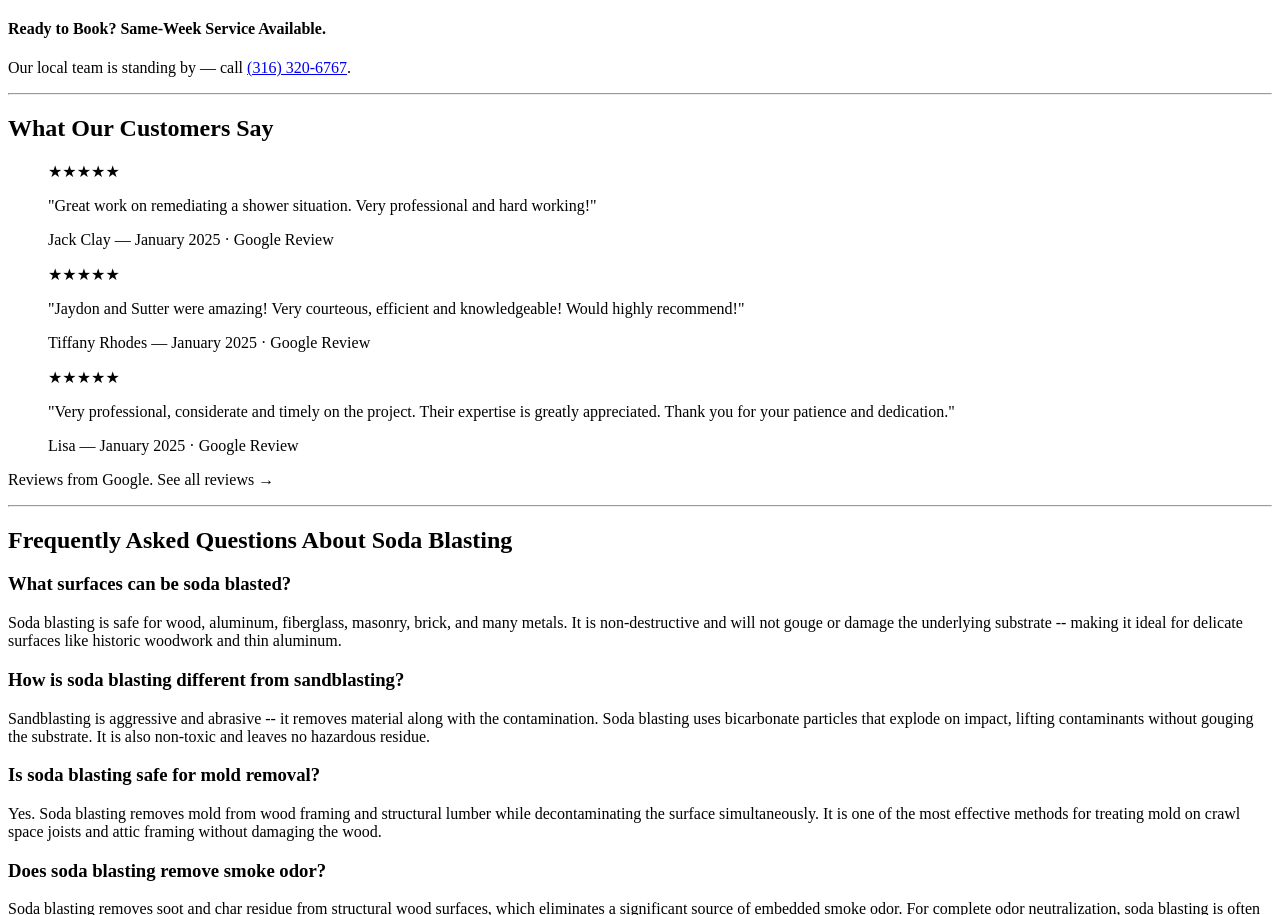
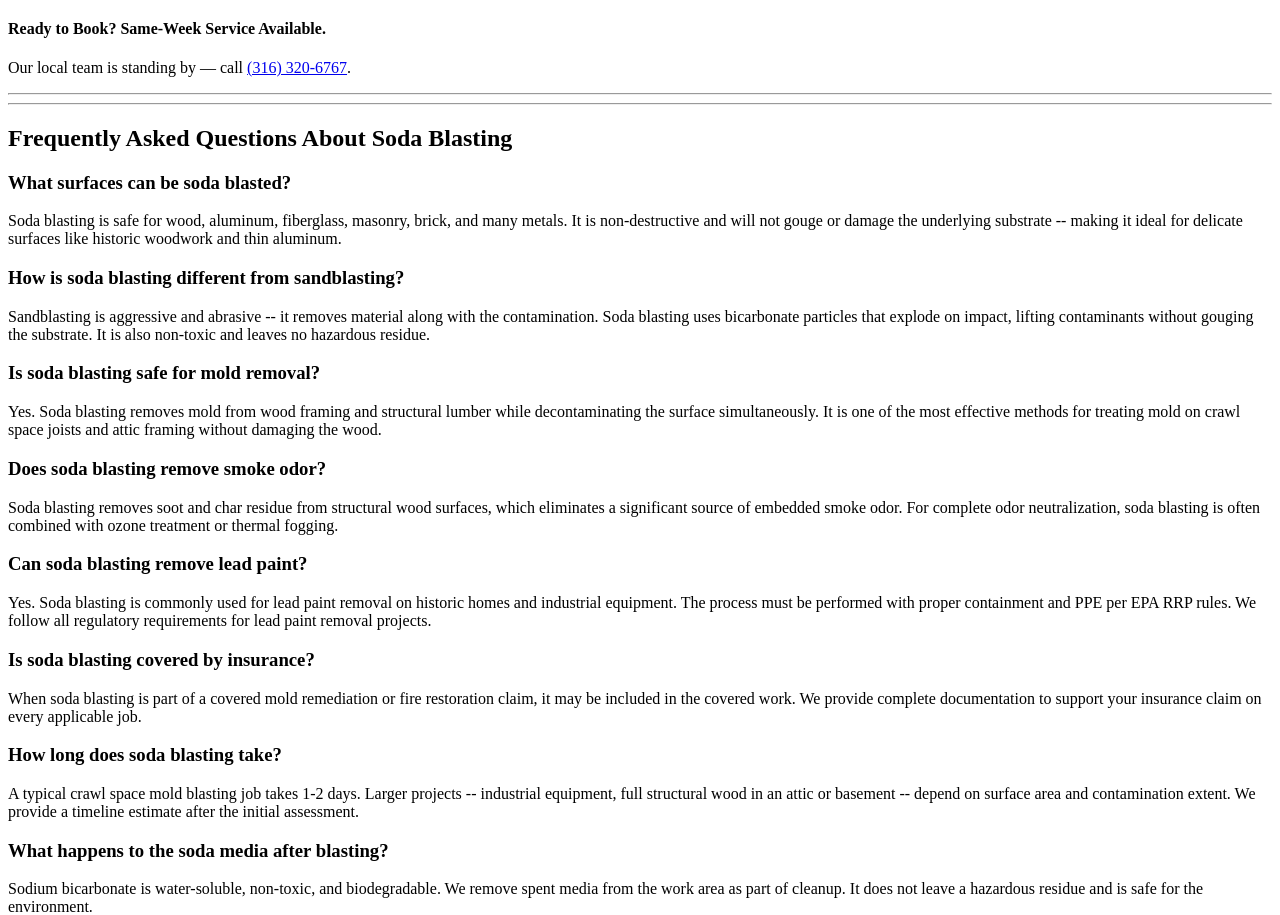
Before and after one commit to killergrowth/goodtobeclean-v2, a website: page services/soda-blasting/index.src.html in a window 1280 px wide. Shown: the part 2263-3178 px from the top of the page. Drawn offline with Linux system fonts and the light colour scheme.

Commit message:
fix: remove hardcoded static review blockquotes from 4 service pages

```diff
--- a/services/soda-blasting/index.src.html
+++ b/services/soda-blasting/index.src.html
@@ -157,24 +157,6 @@
 
     <hr class="kg-divider">
 
-    <h2 class="kg-section-title">What Our Customers Say</h2>
-    <blockquote>
-      <p>&#9733;&#9733;&#9733;&#9733;&#9733;</p>
-      <p>"Great work on remediating a shower situation. Very professional and hard working!"</p>
-      <footer>Jack Clay &mdash; January 2025 &middot; Google Review</footer>
-    </blockquote>
-    <blockquote>
-      <p>&#9733;&#9733;&#9733;&#9733;&#9733;</p>
-      <p>"Jaydon and Sutter were amazing! Very courteous, efficient and knowledgeable! Would highly recommend!"</p>
-      <footer>Tiffany Rhodes &mdash; January 2025 &middot; Google Review</footer>
-    </blockquote>
-    <blockquote>
-      <p>&#9733;&#9733;&#9733;&#9733;&#9733;</p>
-      <p>"Very professional, considerate and timely on the project. Their expertise is greatly appreciated. Thank you for your patience and dedication."</p>
-      <footer>Lisa &mdash; January 2025 &middot; Google Review</footer>
-    </blockquote>
-    <p>Reviews from Google. See all reviews &rarr;</p>
-
     <hr class="kg-divider">
 
     <h2 class="kg-section-title">Frequently Asked Questions About Soda Blasting</h2>
```
Also changed, not shown: services/fire-smoke-restoration/index.src.html (+0 -18 lines), services/mold-remediation/index.src.html (+0 -18 lines), services/vapor-barrier/index.src.html (+0 -18 lines).
